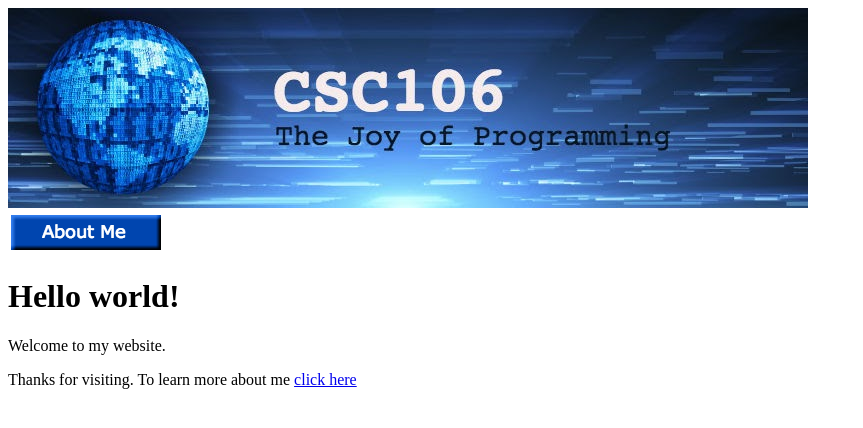
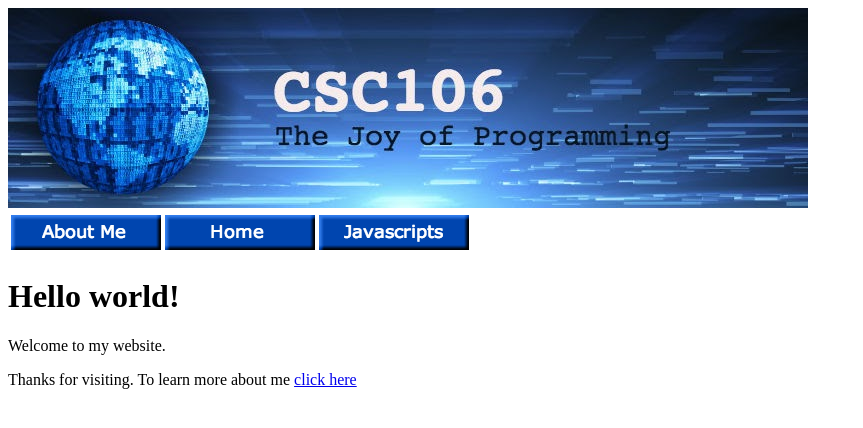
Before and after one commit to dhoff9/dhoff9.github.io, a plain HTML site: page index.html in a window 1280 px wide. Shown: the whole page, without its empty margins (0-863 px from the left). Drawn offline with Linux system fonts and the light colour scheme.

Commit message:
other two table datas

```diff
--- a/index.html
+++ b/index.html
@@ -12,6 +12,12 @@
             <td>
                 <img src="AboutMeButton.png"/>
             </td>
+            <td>
+                <img src="HomeButton.png"/>
+            </td>
+            <td>
+                <img src="JavaScriptButton.png"/>
+            </td>
             </tr>
             </table>
     <h1>Hello world!</h1>
```
